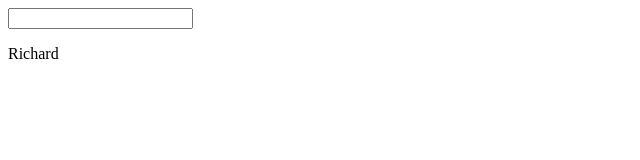
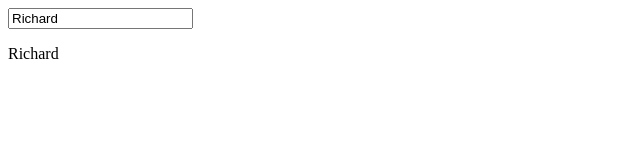
Before and after one commit to Dragontalker/angular-first-app, an Angular app: page / in a window 1280 px wide. Shown: the top 160 px of the page, without its empty margins (0-640 px from the left). Built offline with nearby package versions, Linux system fonts and the light colour scheme.

Commit message:
Implemented data-bindings on form.

```diff
--- a/src/app/app.component.html
+++ b/src/app/app.component.html
@@ -1,2 +1,2 @@
-<input type="test">
+<input type="test" [(ngModel)]="name">
 <p>{{ name }}</p>
--- a/src/app/app.component.ts
+++ b/src/app/app.component.ts
@@ -5,6 +5,7 @@
   templateUrl: './app.component.html',
   styleUrls: ['./app.component.css']
 })
+
 export class AppComponent {
   name = "Richard";
 }
--- a/src/app/app.module.ts
+++ b/src/app/app.module.ts
@@ -1,5 +1,6 @@
 import { NgModule } from '@angular/core';
 import { BrowserModule } from '@angular/platform-browser';
+import { FormsModule } from '@angular/forms';
 
 import { AppComponent } from './app.component';
 
@@ -8,9 +9,11 @@
     AppComponent
   ],
   imports: [
-    BrowserModule
+    BrowserModule,
+    FormsModule
   ],
   providers: [],
   bootstrap: [AppComponent]
 })
+
 export class AppModule { }
```
